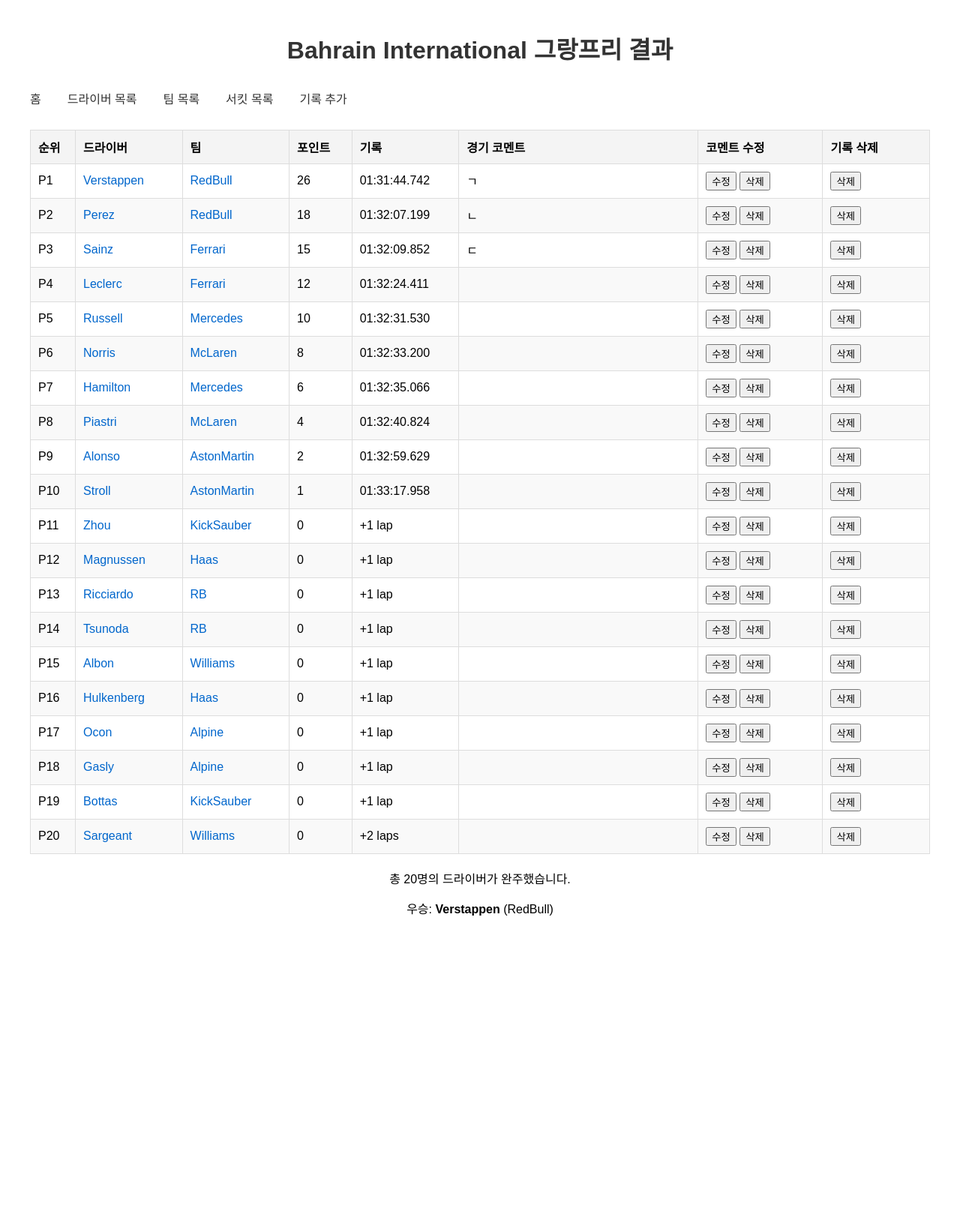
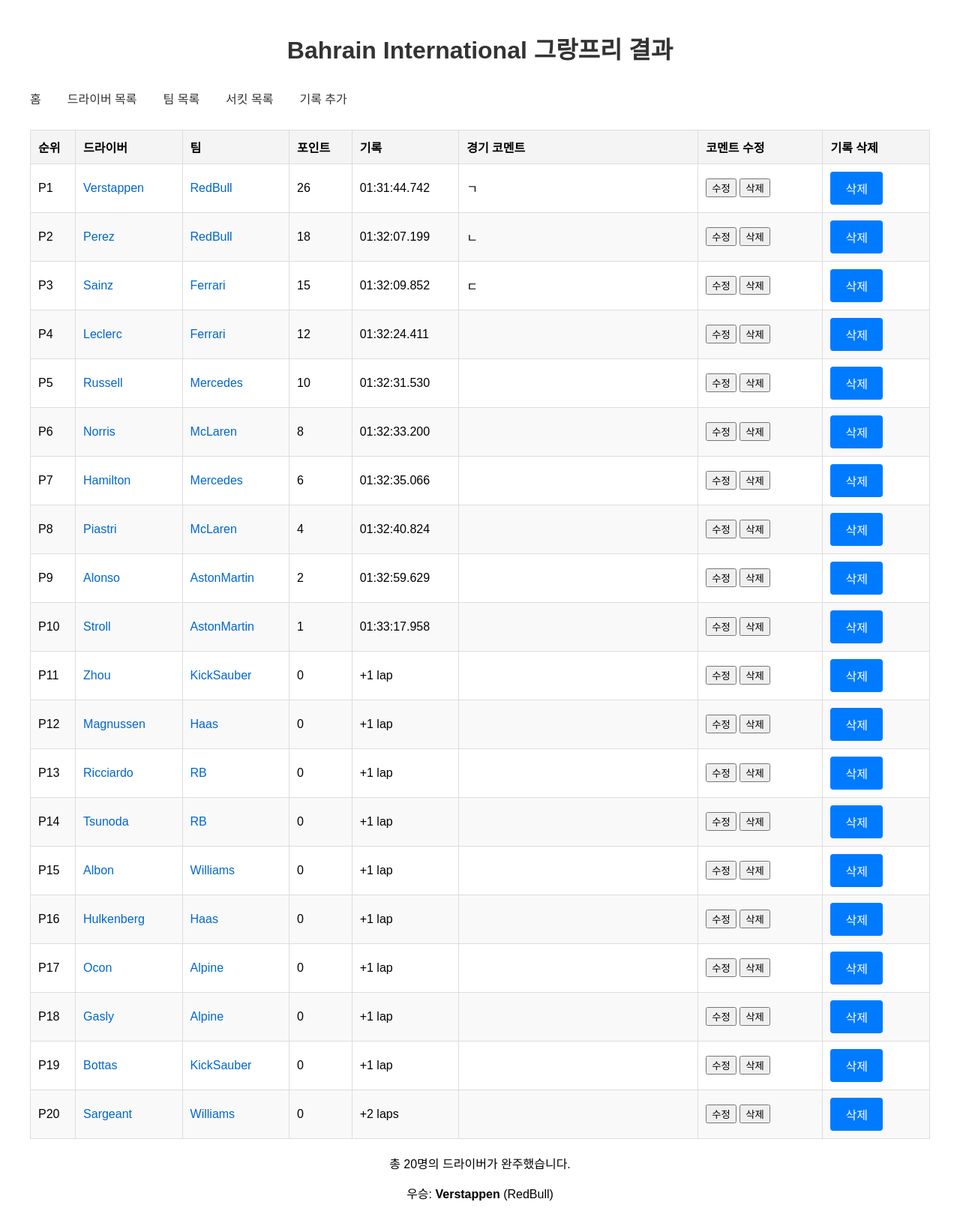
Before and after one commit to kwangchae/DB-project-2024-2, a Flask app: page /results/1 in a window 1280 px wide. Shown: the whole page at 75% size. Before the commit the page ends 1221 px from the top, so only its background shows below. Run offline with Flask 3, Linux system fonts and the light colour scheme; data comes from the database, SQL or seed files in the repository.

Commit message:
apply css at btn

```diff
--- a/templates/results.html
+++ b/templates/results.html
@@ -71,7 +71,7 @@
                 </td>
                 <td>
                     <form action="{{ url_for('delete_result', result_id=result.ResultsID) }}" method="POST" onsubmit="return confirmDeletion();">
-                        <button type="submit">삭제</button>
+                        <button type="submit" class="btn btn-primary">삭제</button>
                     </form>
                 </td>
             </tr>
```
